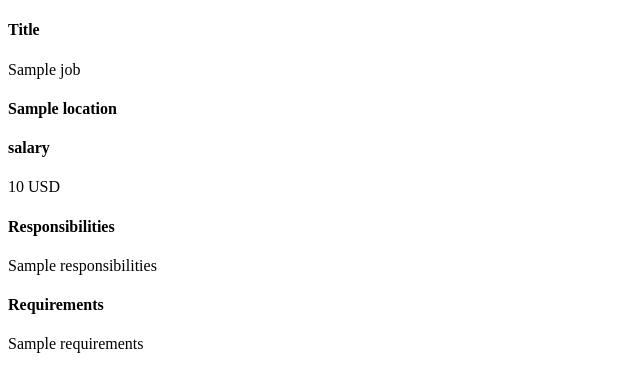
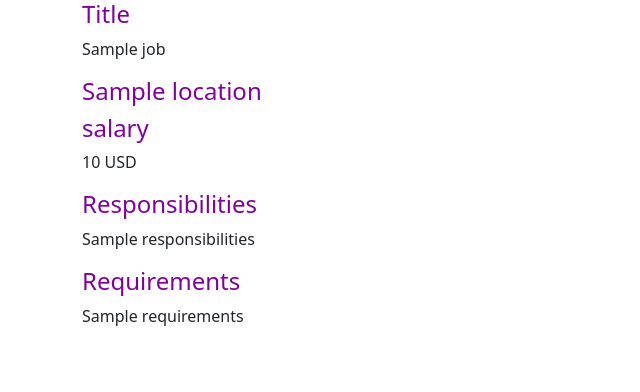
Before and after one commit to Shivachauhan17/data-driven-job-portal, a Flask app: template templates/jobpage.html in a window 1280 px wide. Shown: the top 392 px of the page, without its empty margins (0-640 px from the left). Run offline with Flask 3, Linux system fonts and the light colour scheme; the template is opened without the code that fills it: most values are stand-ins (such as "Sample title", 1, 10 or a date in 2020).

Commit message:
successfully added the indivual job page for each job

```diff
--- a/app.py
+++ b/app.py
@@ -24,7 +24,7 @@
 
 
 
-@app.route("/jobs/<string:id>/")
+@app.route("/jobs/<id>/")
 def  show_jobs(id):
     job=load_jobs_from_db(id)
     if not job:
--- a/database.py
+++ b/database.py
@@ -1,4 +1,4 @@
-from sqlalchemy import create_engine, text
+from sqlalchemy import create_engine, text, select
 url="mysql+pymysql://t99w2dtbc0d55x11y68f:pscale_pw_Li8gaYzYmvnq7cXXo5AD19SHKofq4B8MmVYWFH7okLU@aws.connect.psdb.cloud/career_openings?charset=utf8mb4"
 
 engine=create_engine(url,connect_args={
@@ -19,10 +19,10 @@
 
 def load_jobs_from_db(id):
     with engine.connect() as conn:
-        #query="SELECT * FROM jobs WHERE id = ?"
-        #result=conn.execute(query,(id,))
-
-        result=conn.execute(text("SELECT * FROM jobs WHERE id = (%val)"),id)
+        query="SELECT * FROM jobs WHERE id ="
+        selection_value=str(id)
+        query=query+selection_value
+        result=conn.execute(text(query))
         rows=result.mappings().all()
         if len(rows)==0:
             return None
--- a/templates/jobpage.html
+++ b/templates/jobpage.html
@@ -5,17 +5,27 @@
     <meta http-equiv="X-UA-Compatible" content="IE=edge">
     <meta name="viewport" content="width=device-width, initial-scale=1.0">
     <title>{{job.title}} = Career openings    </title>
+    <meta name="viewport" content="width=device-width, initial-scale=1">
+    <link href="https://cdn.jsdelivr.net/npm/bootstrap@5.3.0-alpha2/dist/css/bootstrap.min.css" rel="stylesheet" integrity="sha384-aFq/bzH65dt+w6FI2ooMVUpc+21e0SRygnTpmBvdBgSdnuTN7QbdgL+OapgHtvPp" crossorigin="anonymous">
+    <style>
+        h4{
+            font-weight: normal;
+            color: rgb(131, 0, 160);
+            font-family: system-ui, -apple-system, BlinkMacSystemFont, 'Segoe UI', Roboto, Oxygen, Ubuntu, Cantarell, 'Open Sans', 'Helvetica Neue', sans-serif;
+        }
+
+    </style>
 </head>
-<body>
+<body class="container">
     <h4>Title</h4>
-    <p>{{job.title}}</p>
+    <p class="col-6" class="content">{{job.title}}</p>
     <h4>{{job.location}}</h4>
     <h4>salary</h4>
-    <p>{{job.salary}} {{job.currency}}</p>
+    <p class="col-6" class="content">{{job.salary}} {{job.currency}}</p>
     <h4>Responsibilities</h4>
-    <p>{{job.Responsibilities}}</p>
+    <p class="col-6" class="content">{{job.Responsibilities}}</p>
     <h4>Requirements</h4>
-    <p>{{job.Requirements}}</p>
+    <p class="col-6" class="content">{{job.Requirements}}</p>
 
 </body>
 </html>
```
